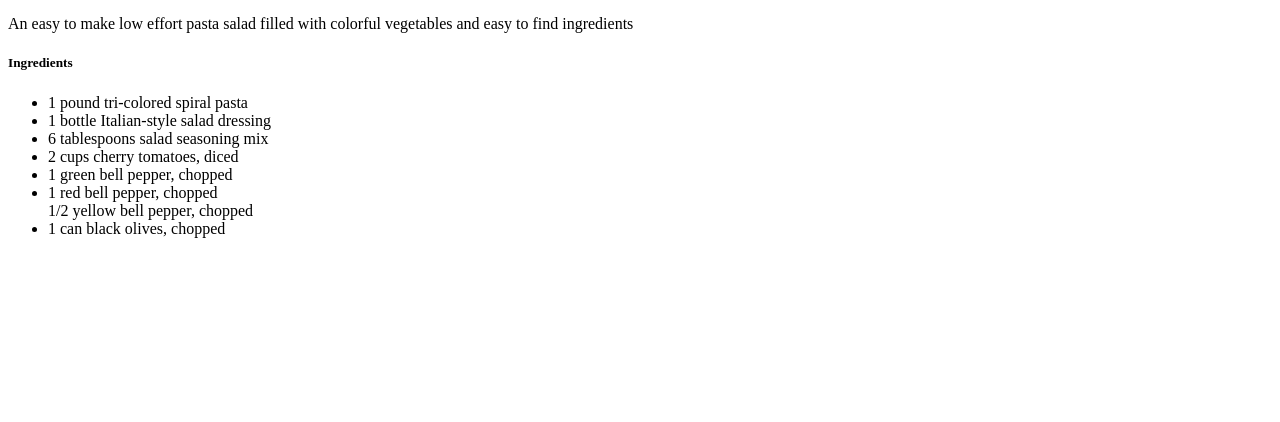
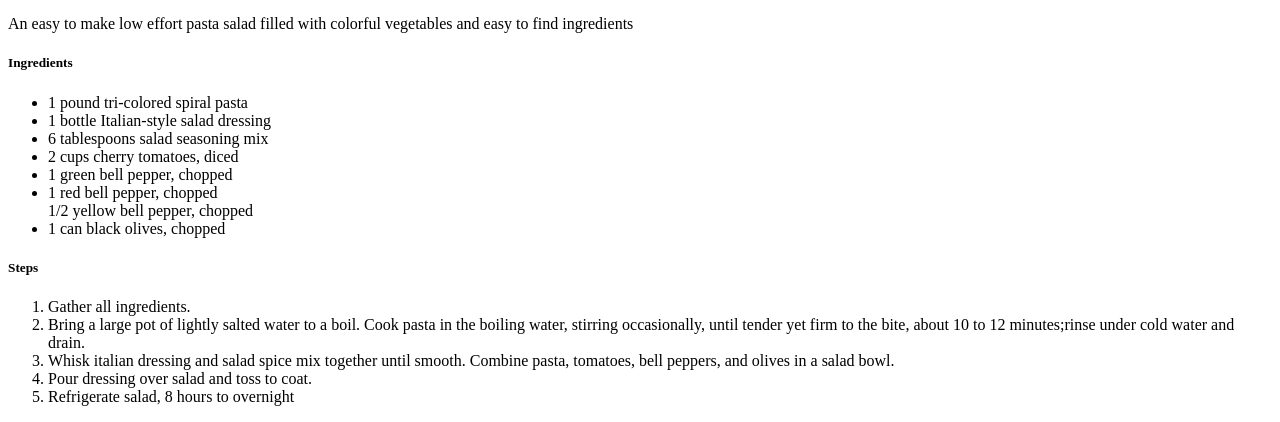
Before and after one commit to Cruxlty-SWE/odin-recipes, a plain HTML site: page recipes/pasta-salad.html in a window 1280 px wide. Shown: the part 428-850 px from the top of the page. Before the commit the page ends 800 px from the top, so only its background shows below. Drawn offline with Linux system fonts and the light colour scheme.

Commit message:
Added Directions heading and recipe

```diff
--- a/recipes/pasta-salad.html
+++ b/recipes/pasta-salad.html
@@ -20,6 +20,14 @@
             <l1>1/2 yellow bell pepper, chopped</l1>
             <li>1 can black olives, chopped</li>
         </ul>
+        <h5>Steps</h5>
+        <ol>
+            <li>Gather all ingredients.</li>
+            <li>Bring a large pot of lightly salted water to a boil. Cook pasta in the boiling water, stirring occasionally, until tender yet firm to the bite, about 10 to 12 minutes;rinse under cold water and drain.</li>
+            <li>Whisk italian dressing and salad spice mix together until smooth. Combine pasta, tomatoes, bell peppers, and olives in a salad bowl.</li>
+            <li>Pour dressing over salad and toss to coat.</li>
+            <li>Refrigerate salad, 8 hours to overnight</li>
+        </ol>
 
     </body>
 </html>
```
